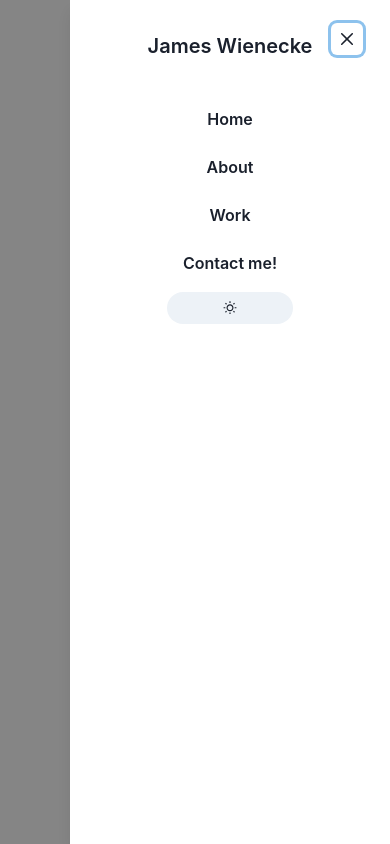
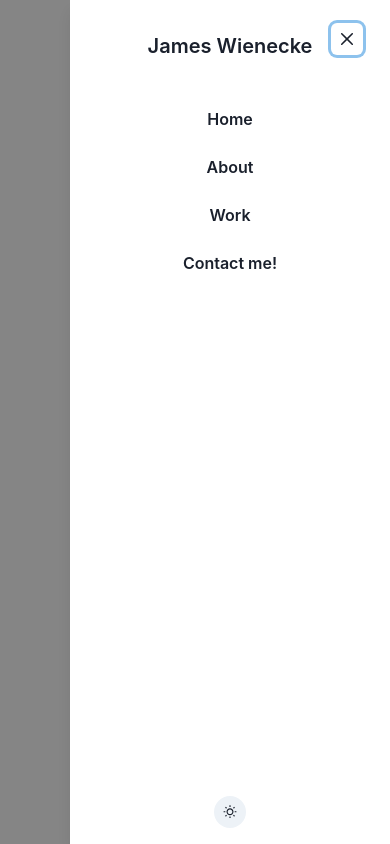
Before and after one commit to james-wienecke/james-wienecke.github.io, a React (Create React App) app: page / in a window 390 px wide. Both pictures are taken after a click on the button 366 px from the left and 20 px from the top of the page. Built offline with nearby package versions, Linux system fonts and the light colour scheme.

Commit message:
Broke the drawer out into its own component.

```diff
--- /dev/null
+++ b/src/components/header/HeaderDrawer.tsx
@@ -0,0 +1,63 @@
+import React from "react";
+import {Link as RouterLink} from "react-router-dom";
+import {
+  Drawer,
+  DrawerBody,
+  DrawerCloseButton,
+  DrawerContent,
+  DrawerHeader,
+  DrawerOverlay,
+  Flex,
+  Button,
+  IconButton,
+  VStack,
+  Text,
+  DrawerFooter,
+} from "@chakra-ui/react";
+import {MdMenu} from "react-icons/md";
+import ColorModeToggle from "./navmenu/ColorModeToggle";
+
+// const p = 15;
+// placement = "right",
+//   width,
+//   isOpen,
+//   children,
+//   onClose,
+//   btnRef,
+//   title = "Menu",
+//   footer,
+
+interface props {
+  btnRef: React.RefObject<HTMLButtonElement>;
+  isOpen: boolean;
+  onClose: () => void;
+  children: React.ReactNode;
+  footer: React.ReactNode;
+}
+
+const HeaderDrawer = ({btnRef, isOpen, onClose, children, footer}: props) => {
+  return (
+    <Drawer
+      isOpen={isOpen}
+      onClose={onClose}
+      finalFocusRef={btnRef}
+      placement={"right"}
+    >
+      <DrawerOverlay/>
+      <DrawerContent alignItems="center">
+        <DrawerCloseButton alignSelf="end" mx={"15px"} my={"15px"}/>
+        <DrawerHeader my={"15px"}>
+          <Text as="p">James Wienecke</Text>
+        </DrawerHeader>
+        <DrawerBody>
+          {children}
+        </DrawerBody>
+        <DrawerFooter>
+          {footer}
+        </DrawerFooter>
+      </DrawerContent>
+    </Drawer>
+  );
+}
+
+export default HeaderDrawer;
--- a/src/components/header/MobileHeader.tsx
+++ b/src/components/header/MobileHeader.tsx
@@ -1,53 +1,34 @@
 import React from "react";
 import {Link as RouterLink} from "react-router-dom";
 import {
-  Drawer,
-  DrawerBody,
-  DrawerCloseButton,
-  DrawerContent,
-  DrawerFooter,
-  DrawerHeader,
-  DrawerOverlay,
   Flex,
   Link,
   Button,
-  IconButton, useDisclosure, VStack, Text,
+  IconButton,
+  useDisclosure,
+  VStack,
+  Text,
 } from "@chakra-ui/react";
 import {MdMenu} from "react-icons/md";
 import ColorModeToggle from "./navmenu/ColorModeToggle";
+import HeaderDrawer from "./HeaderDrawer";
 
 
 const MobileHeader = () => {
   const {isOpen, onOpen, onClose} = useDisclosure();
-  const btnRef = React.useRef(null);
+  const btnRef = React.useRef<HTMLButtonElement>(null);
 
   return (
     <Flex as={"nav"} display={{base: "flex", md: "none"}} justify={"flex-end"}>
       <Button ref={btnRef} onClick={onOpen} as={IconButton} icon={<MdMenu/>}/>
-      <Drawer
-        isOpen={isOpen}
-        onClose={onClose}
-        finalFocusRef={btnRef}
-        placement={"right"}
-      >
-        <DrawerOverlay/>
-        <DrawerContent alignItems="center">
-          <DrawerCloseButton alignSelf="end" mx={"15px"} my={"15px"}/>
-          <DrawerHeader my={"15px"}>
-            <Text as="p">James Wienecke</Text>
-          </DrawerHeader>
-          <DrawerBody>
+      <HeaderDrawer btnRef={btnRef} isOpen={isOpen} onClose={onClose} footer={<ColorModeToggle/>}>
         <VStack alignItems="left">
           <Button variant='text'>Home</Button>
           <Button variant='text'>About</Button>
           <Button variant='text'>Work</Button>
           <Button variant='text'>Contact me!</Button>
-              <ColorModeToggle/>
         </VStack>
-          </DrawerBody>
-          {/*<DrawerFooter></DrawerFooter>*/}
-        </DrawerContent>
-      </Drawer>
+      </HeaderDrawer>
     </Flex>
   );
 }
```
Lines whose indentation alone changed are shown as unchanged.
